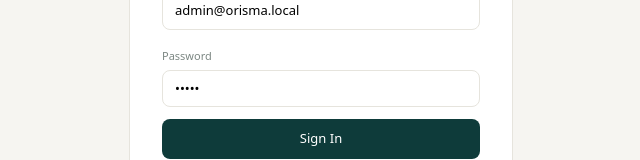
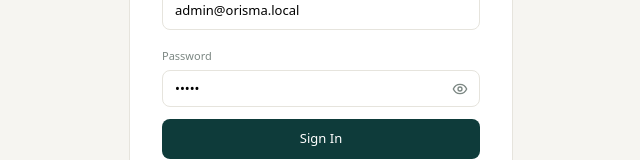
Before and after one commit to Zanadin999/Orisma-V2, a React (Vite) app: page / in a window 1280 px wide. Shown: the part 351-511 px from the top of the page, without its empty margins (319-959 px from the left). Built offline with nearby package versions, Linux system fonts and the light colour scheme; no server answers.

Commit message:
feat: password visibility toggle on login

```diff
--- a/src/components/auth/LoginView.jsx
+++ b/src/components/auth/LoginView.jsx
@@ -1,4 +1,5 @@
 import React, { useState } from "react";
+import { Eye, EyeOff } from "lucide-react";
 import { useAuth } from "../../context/AuthContext";
 import { useSettings } from "../../context/SettingsContext";
 
@@ -7,6 +8,7 @@ export default function LoginView() {
   const { settings } = useSettings();
   const [email, setEmail] = useState("admin@orisma.local");
   const [password, setPassword] = useState("admin");
+  const [showPassword, setShowPassword] = useState(false);
   const [error, setError] = useState("");
   const [loading, setLoading] = useState(false);
 
@@ -36,7 +38,12 @@ export default function LoginView() {
           </div>
           <div>
             <label className="text-[11px] text-[#7c8783]">Password</label>
-            <input type="password" required value={password} onChange={e => setPassword(e.target.value)} placeholder="••••••••" className="w-full border border-[#e6e4dd] rounded-lg px-3 py-2 text-[13px] mt-1 outline-none focus:border-teal-600" />
+            <div className="relative mt-1">
+              <input type={showPassword ? "text" : "password"} required value={password} onChange={e => setPassword(e.target.value)} placeholder="••••••••" className="w-full border border-[#e6e4dd] rounded-lg px-3 py-2 pr-9 text-[13px] outline-none focus:border-teal-600" />
+              <button type="button" onClick={() => setShowPassword(s => !s)} className="absolute right-2 top-1/2 -translate-y-1/2 p-1 text-[#7c8783] hover:text-[#0e3b3a]" tabIndex={-1} aria-label={showPassword ? "Hide password" : "Show password"}>
+                {showPassword ? <EyeOff size={16} /> : <Eye size={16} />}
+              </button>
+            </div>
           </div>
           <button type="submit" disabled={loading} className="w-full bg-[#0e3b3a] text-white rounded-lg py-2.5 text-[13px] font-medium hover:bg-[#143a38] disabled:opacity-60">
             {loading ? "Signing in..." : "Sign In"}
```
